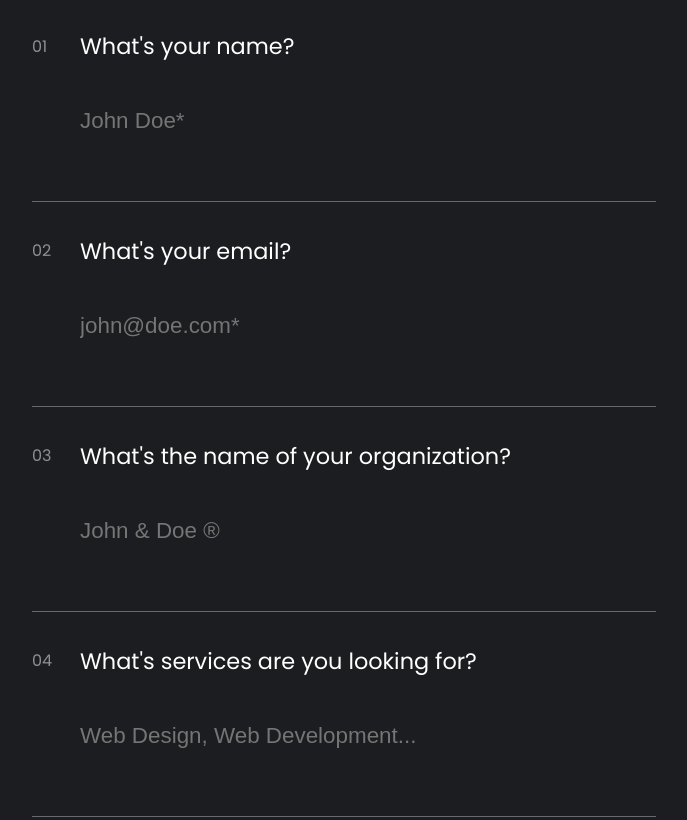
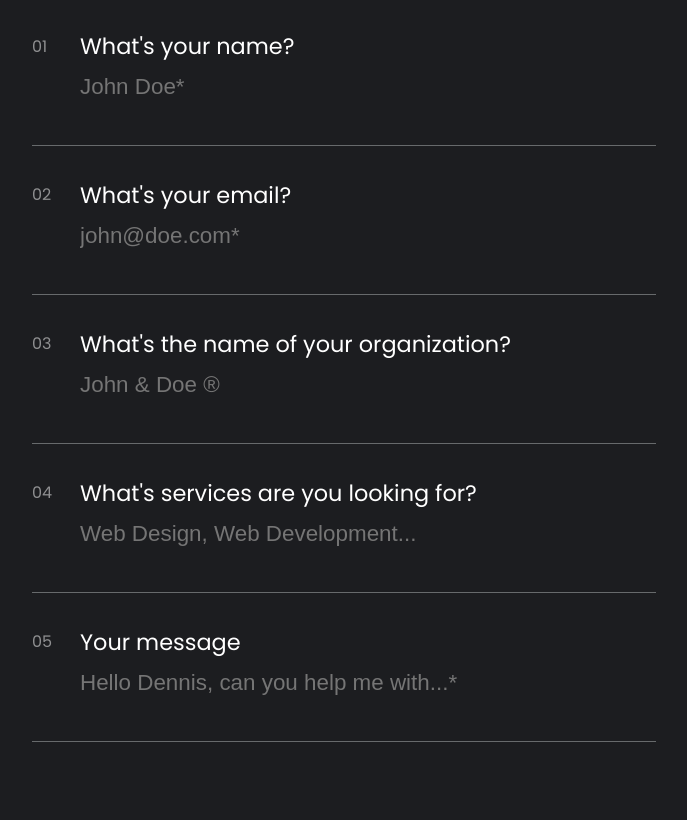
Before and after one commit to Siam48444/dennis, a plain HTML site: page Contact Section/contact.html in a window 1280 px wide. Shown: the part 613-1433 px from the top of the page, without its empty margins (128-815 px from the left). Drawn offline with Linux system fonts and the light colour scheme.

Commit message:
Update contact.css

```diff
--- a/Contact Section/contact.css
+++ b/Contact Section/contact.css
@@ -140,13 +140,7 @@ main {
 
 .inputs {
     border-bottom: var(--color-light-black) 0.005em solid;
-    padding: 2em 2em 0 3em;
-
-    & input {
-        font-size: 1.4rem;
-        font-weight: 400;
-        color: var(--color-white);
-    }
+    padding: 2em 0 0 3em;
 
     & h5 {
         font-size: 1.4rem;
@@ -166,19 +160,19 @@ main {
     }
 
     & input {
+        font-weight: 400;
+        color: var(--color-white);
         background: transparent;
         border: none;
         outline: none;
-        padding: 2em 2em 3em 0;
+        margin-top: 0.5em;
         width: 100%;
+        font-size: 1.4rem;
+        padding-bottom: 2em;
 
         &::placeholder {
             font-size: 1.4rem;
         }
-    }
-
-    & .last_input {
-        padding-bottom: 10em;
     }
 }
 
```
